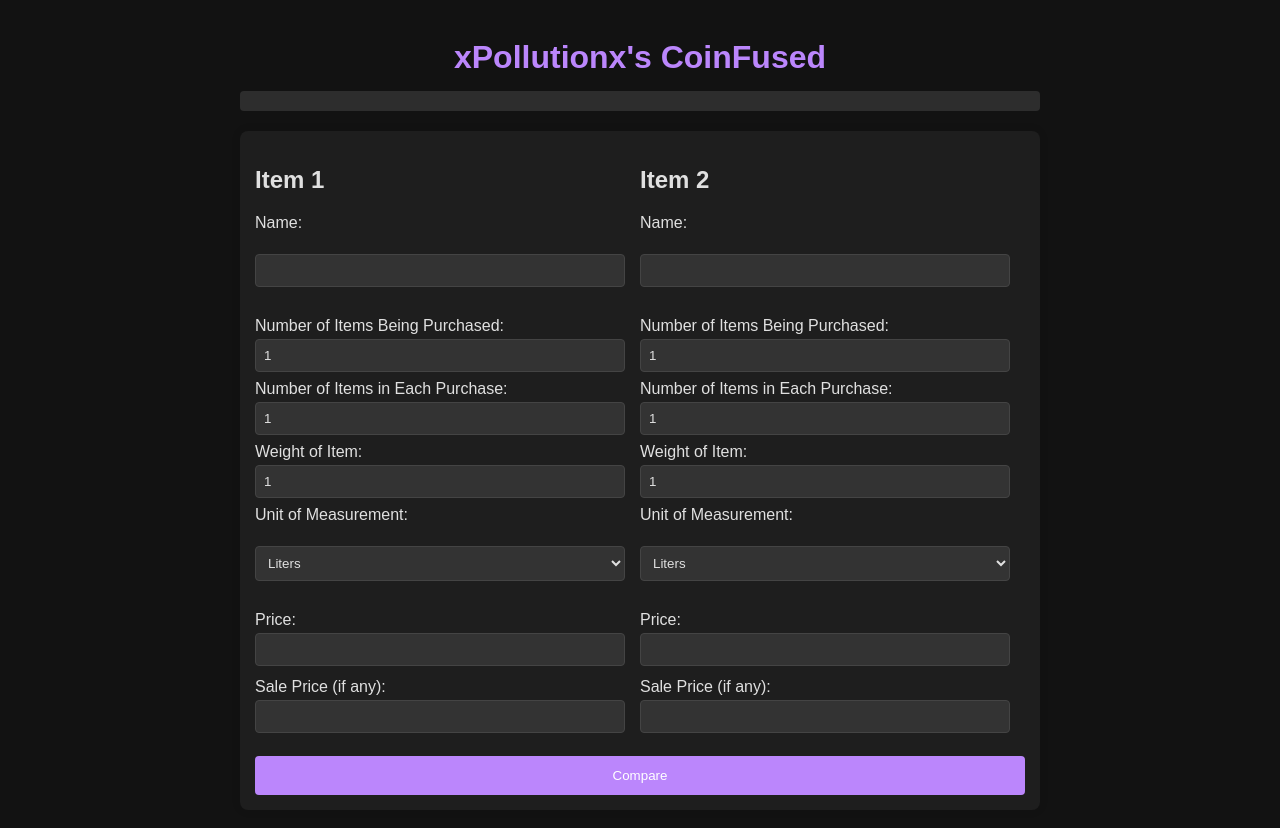
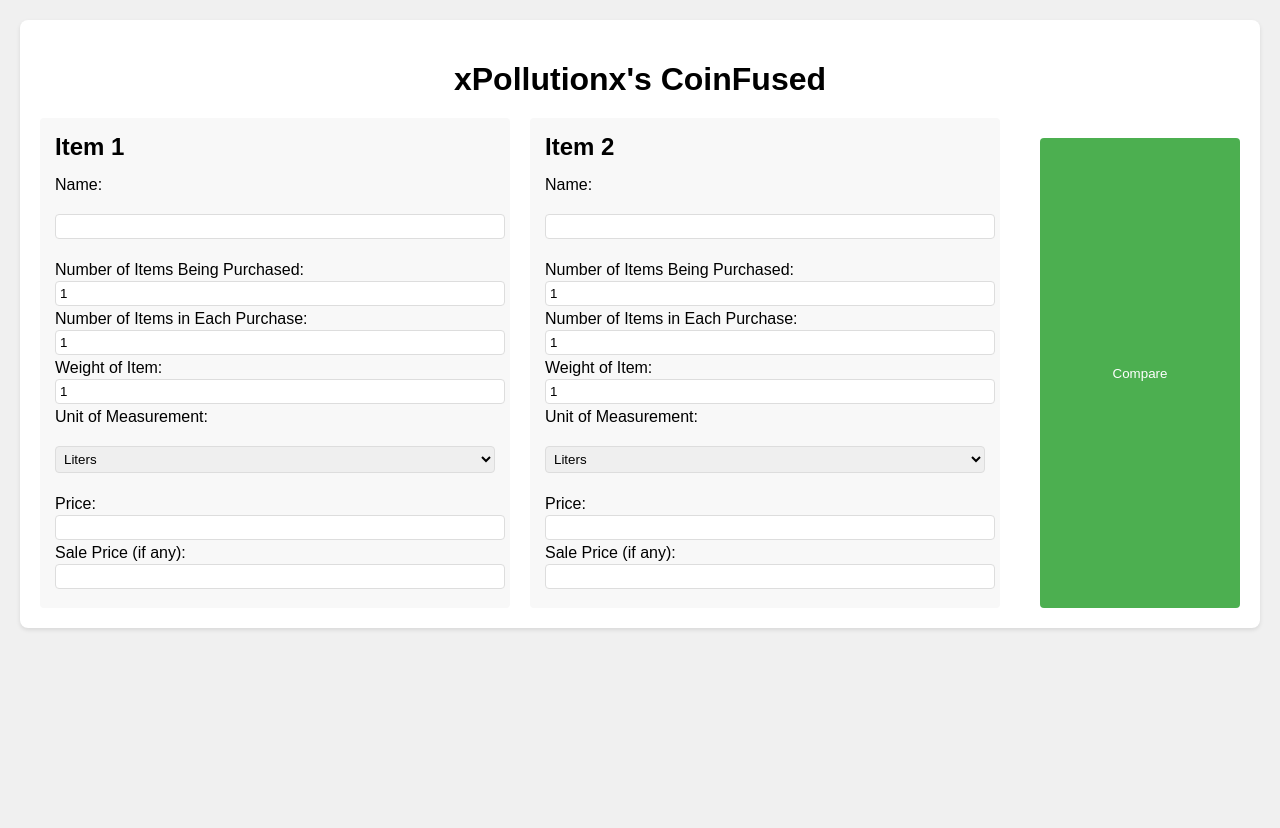
Before and after one commit to xPollutionx/ConFused, a website: page index.html in a window 1280 px wide. After the commit the page ends 800 px from the top, so only its background shows below. Drawn offline with Linux system fonts and the light colour scheme.

Commit message:
Add files via upload

```diff
--- a/styles.css
+++ b/styles.css
@@ -1,95 +1,69 @@
 body {
     font-family: Arial, sans-serif;
-    background-color: #121212;
-    color: #e0e0e0;
+    margin: 0;
+    padding: 20px;
+    background-color: #f0f0f0;
 }
 
 .container {
-    max-width: 800px;
+    max-width: 1200px;
     margin: 0 auto;
-    padding: 10px;
+    background-color: white;
+    padding: 20px;
+    border-radius: 8px;
+    box-shadow: 0 2px 4px rgba(0, 0, 0, 0.1);
 }
 
 h1 {
     text-align: center;
-    color: #bb86fc;
+    margin-bottom: 20px;
+}
+
+.calculator {
+    display: flex;
+    flex-wrap: wrap;
+    gap: 20px;
+    justify-content: center;
+}
+
+.item-table {
+    flex: 1;
+    min-width: 300px;
+    padding: 15px;
+    background-color: #f8f8f8;
+    border-radius: 4px;
+}
+
+h2 {
+    margin-top: 0;
     margin-bottom: 15px;
 }
 
-.calculator {
-    background: #1e1e1e;
-    padding: 15px;
-    border-radius: 8px;
-    box-shadow: 0 0 10px rgba(0, 0, 0, 0.1);
-    overflow: hidden;
-}
-
-.item-table {
-    float: left;
-    width: 48%;
-    margin-right: 2%;
-}
-
-.item-table:last-child {
-    margin-right: 0;
-}
-
-table {
+input, select {
     width: 100%;
-    border-spacing: 0;
-}
-
-td {
-    display: block;
-    padding: 0;
+    padding: 4px;
+    margin-bottom: 4px;
+    border: 1px solid #ddd;
+    border-radius: 4px;
 }
 
 label {
     display: block;
-    margin-bottom: 4px;
-}
-
-input[type="text"],
-input[type="number"],
-select {
-    width: 100%;
-    padding: 8px;
-    border: 1px solid #444;
-    border-radius: 4px;
-    background-color: #333;
-    color: #e0e0e0;
-    box-sizing: border-box;
-    margin-bottom: 8px;
-}
-
-/* Add extra space after these specific fields */
-#item1-name, #item2-name,
-#item1-unit-type, #item2-unit-type,
-#item1-price, #item2-price {
-    margin-bottom: 12px;
+    margin-bottom: 2px;
 }
 
 button {
     display: block;
-    width: 100%;
-    padding: 12px;
-    background-color: #bb86fc;
+    width: 200px;
+    margin: 20px auto 0;
+    padding: 10px;
+    background-color: #4CAF50;
     color: white;
     border: none;
     border-radius: 4px;
     cursor: pointer;
-    margin-top: 15px;
 }
 
 button:hover {
-    background-color: #9c4dcc;
+    background-color: #45a049;
 }
-
-#result {
-    margin-top: 15px;
-    text-align: center;
-    clear: both;
-    padding: 10px;
-    background: #2d2d2d;
-    border-radius: 4px;
-}
```
Also changed, not shown: index.html (+0 -12 lines).
